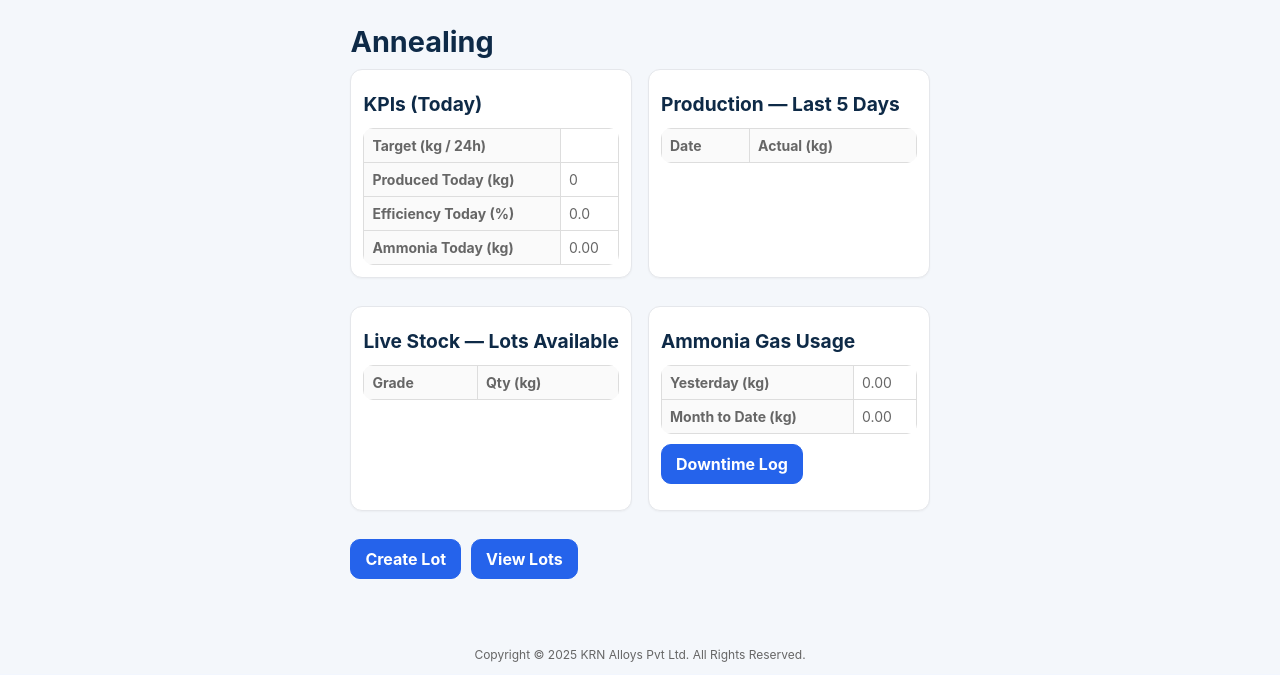
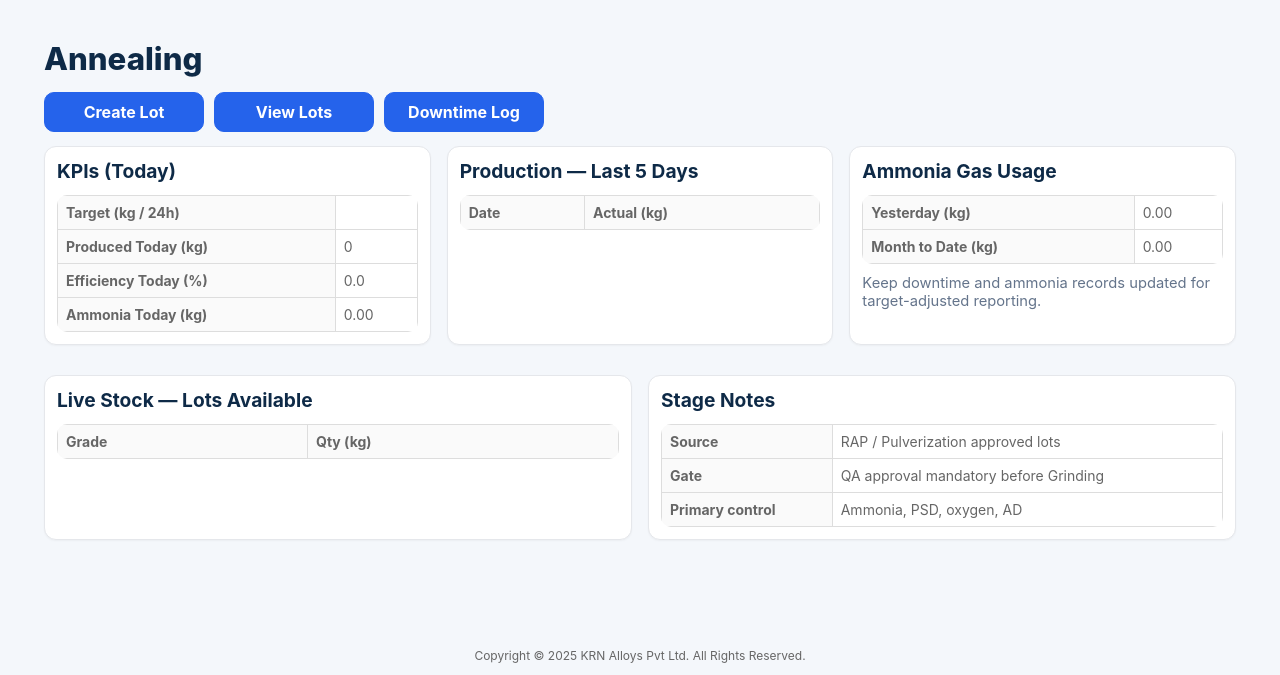
Before and after one commit to rakeshchandekar-design/krn-mrp-plant1, a Python web app: template templates/annealing_home.html in a window 1280 px wide. Shown: the part 134-809 px from the top of the page. Run offline with Jinja, Linux system fonts and the light colour scheme; the template is opened without the code that fills it, so the values that code supplies are empty.

Commit message:
krn-mrp-ui-erp-enhancement-pass

```diff
--- a/static/styles.css
+++ b/static/styles.css
@@ -271,3 +271,25 @@ input, select, textarea, button, .btn, .btn-auth{
     position:sticky; bottom:0; z-index:40; background:#fff; border-top:1px solid var(--line); padding:10px;
   }
 }
+
+
+/* === ERP layout stabilization v3 === */
+.krn-shell{max-width:1460px !important;}
+.page-wrap{max-width:1360px;margin:0 auto;padding:18px 22px 24px;}
+.module-shell{max-width:1360px;margin:0 auto;padding:18px 22px 24px;}
+.module-title{margin:4px 0 14px 0;font-size:1.95rem;font-weight:800;color:var(--krn-blue);}
+.grid-3{display:grid;grid-template-columns:1fr;gap:16px;margin-bottom:12px;}
+@media (min-width: 980px){.grid-3{grid-template-columns:repeat(3,minmax(0,1fr));}}
+.summary-cards{display:grid;grid-template-columns:1fr;gap:16px;margin-bottom:14px;}
+@media (min-width: 980px){.summary-cards{grid-template-columns:repeat(3,minmax(0,1fr));}}
+.table-card table{width:100%;}
+.table-card .table{width:100%;}
+.card h3,.card h2{margin-top:0}
+.actions-top{display:flex;gap:10px;flex-wrap:wrap;align-items:center;margin-bottom:14px}
+.actions-top .btn{min-width:160px;justify-content:center}
+.auth-box .btn-auth{min-width:120px;min-height:44px;display:inline-flex;align-items:center;justify-content:center;font-weight:700}
+.btn-auth{min-width:120px;min-height:44px;display:inline-flex;align-items:center;justify-content:center;font-weight:700}
+input[type="date"], .date-field{max-width:220px}
+.filter-row{display:flex;gap:10px;flex-wrap:wrap;align-items:end;margin-bottom:14px}
+.filter-row label{display:flex;flex-direction:column;gap:6px;font-weight:600;color:#334155}
+.compact-muted{color:#64748b;font-size:.92rem}
--- a/templates/annealing_home.html
+++ b/templates/annealing_home.html
@@ -1,13 +1,17 @@
 {% extends "base.html" %}
 {% block content %}
-{# single, consistent admin flag #}
 {% set admin = request.state.role is defined and request.state.role|string == 'admin' %}
+<div class="module-shell">
+  <h1 class="module-title">Annealing</h1>
 
-<h1>Annealing</h1>
+  <div class="actions-top">
+    <a class="btn btn-primary" href="/anneal/create">Create Lot</a>
+    <a class="btn" href="/anneal/lots">View Lots</a>
+    <a class="btn" href="/anneal/downtime">Downtime Log</a>
+  </div>
 
-<!-- Row 1: KPIs + Production -->
-<div class="grid-2">
-  <div class="card">
+  <div class="summary-cards">
+    <div class="card table-card">
       <h3>KPIs (Today)</h3>
       <table class="table small">
         <tr><th>Target (kg / 24h)</th><td>{{ target }}</td></tr>
@@ -21,7 +25,7 @@
       </table>
     </div>
 
-  <div class="card">
+    <div class="card table-card">
       <h3>Production — Last 5 Days</h3>
       <table class="table small">
         <tr><th>Date</th><th>Actual (kg)</th></tr>
@@ -30,11 +34,19 @@
         {% endfor %}
       </table>
     </div>
+
+    <div class="card table-card">
+      <h3>Ammonia Gas Usage</h3>
+      <table class="table small">
+        <tr><th>Yesterday (kg)</th><td>{{ '%.2f'|format(nh3_yday or 0) }}</td></tr>
+        <tr><th>Month to Date (kg)</th><td>{{ '%.2f'|format(nh3_mtd or 0) }}</td></tr>
+      </table>
+      <div class="compact-muted" style="margin-top:10px">Keep downtime and ammonia records updated for target-adjusted reporting.</div>
+    </div>
   </div>
 
-<!-- Row 2: Live Stock + Ammonia usage -->
-<div class="grid-2" style="margin-top:12px">
-  <div class="card">
+  <div class="grid-2">
+    <div class="card table-card">
       <h3>Live Stock — Lots Available</h3>
       <table class="table small">
         <tr><th>Grade</th><th>Qty (kg)</th></tr>
@@ -44,19 +56,14 @@
       </table>
     </div>
 
-  <div class="card">
-    <h3>Ammonia Gas Usage</h3>
+    <div class="card table-card">
+      <h3>Stage Notes</h3>
       <table class="table small">
-      <tr><th>Yesterday (kg)</th><td>{{ '%.2f'|format(nh3_yday or 0) }}</td></tr>
-      <tr><th>Month to Date (kg)</th><td>{{ '%.2f'|format(nh3_mtd or 0) }}</td></tr>
+        <tr><th>Source</th><td>RAP / Pulverization approved lots</td></tr>
+        <tr><th>Gate</th><td>QA approval mandatory before Grinding</td></tr>
+        <tr><th>Primary control</th><td>Ammonia, PSD, oxygen, AD</td></tr>
       </table>
-    <div class="toolbar"><a class="btn" href="/anneal/downtime">Downtime Log</a></div>
     </div>
   </div>
-
-<!-- actions -->
-<div class="toolbar" style="margin-top:10px">
-  <a class="btn btn-primary" href="/anneal/create">Create Lot</a>
-  <a class="btn" href="/anneal/lots">View Lots</a>
 </div>
 {% endblock %}
--- a/templates/atomization.html
+++ b/templates/atomization.html
@@ -1,6 +1,6 @@
 {% extends "base.html" %}
 {% block content %}
-<div class="page-wrap" style="max-width:1200px;margin:16px auto;padding:0 16px">
+<div class="module-shell">
 
   {% if error_msg %}
   <div class="alert" style="background:#fee2e2;color:#991b1b;border-color:#fecaca">
@@ -301,4 +301,5 @@
     if(w){ w.addEventListener('input', updateAlloc); }
   });
 </script>
+</div>
 {% endblock %}
--- a/templates/base.html
+++ b/templates/base.html
@@ -13,7 +13,7 @@
 
   <style>
     .krn-nav{background:#fff;border-bottom:4px solid #f59e0b;position:sticky;top:0;z-index:50;}
-    .krn-shell{max-width:1400px;margin:0 auto;padding:10px 18px 8px;}
+    .krn-shell{max-width:1460px;margin:0 auto;padding:10px 18px 8px;}
     .krn-toprow{display:flex;align-items:center;justify-content:space-between;gap:16px;}
     .header-brand{display:flex;align-items:center;gap:10px;white-space:nowrap;min-width:0;}
     .header-brand img{height:48px}
@@ -29,7 +29,7 @@
     .btn-auth:hover{background:#f59e0b;border-color:#f59e0b}
     footer{ text-align:center; font-size:0.75rem; color:#666; margin-top:20px; }
     body{background:#f4f7fb;color:#0f172a;}
-    .page-wrap{max-width:1400px;margin:0 auto;padding:14px 18px 22px;}
+    .page-wrap{max-width:1360px;margin:0 auto;padding:18px 22px 24px;}
     .btn, button, input[type="submit"], input[type="button"], a.btn{
       min-height:40px; padding:8px 14px; border-radius:10px; border:1px solid #2563eb;
       background:#2563eb; color:#fff; font-weight:700; text-decoration:none; display:inline-flex;
--- a/templates/dashboard.html
+++ b/templates/dashboard.html
@@ -7,9 +7,9 @@
     --bg:#f4f7fb; --card:#ffffff; --soft:#f8fafc; --success:#065f46; --warning:#92400e;
   }
   body{background:var(--bg)}
-  .exec-wrap{max-width:1400px;margin:0 auto;padding:18px}
-  .exec-hero{max-width:1120px;margin:0 auto}
-  .exec-hero{background:linear-gradient(135deg,#0e2a47 0%, #173b63 100%);color:#fff;border-radius:18px;padding:20px 22px;box-shadow:0 14px 34px rgba(14,42,71,.16);position:relative}
+  .exec-wrap{max-width:1360px;margin:0 auto;padding:18px 22px 24px}
+  .exec-hero{max-width:980px;margin:0 auto}
+  .exec-hero{background:linear-gradient(135deg,#0e2a47 0%, #173b63 100%);color:#fff;border-radius:18px;padding:18px 20px;box-shadow:0 14px 34px rgba(14,42,71,.16);position:relative}
   .exec-hero-top{display:flex;justify-content:space-between;gap:16px;align-items:center;flex-wrap:wrap;position:relative}.title-block{flex:1 1 auto;text-align:center}.title-block .exec-title,.title-block .exec-sub{color:#fff}.title-block .exec-title{text-shadow:0 1px 2px rgba(0,0,0,.2)}
   .exec-title{font-size:2rem;font-weight:800;line-height:1.1;margin:0}
   .exec-sub{margin-top:6px;font-size:13px;color:#dbe7f5}
--- a/templates/melting.html
+++ b/templates/melting.html
@@ -2,7 +2,7 @@
 {% extends "base.html" %}
 
 {% block content %}
-<div class="page-wrap" style="max-width:1200px;margin:16px auto;padding:0 16px">
+<div class="module-shell">
 
   <h1>Melting</h1>
 
@@ -306,5 +306,5 @@
     const m=document.getElementById('dt_min');
     if(m){ m.addEventListener('input', syncDowntime); syncDowntime(); }
   });
-</script>
-{% endblock %}
+</div>
+<script>
--- a/templates/qa_dashboard.html
+++ b/templates/qa_dashboard.html
@@ -9,7 +9,7 @@
     --muted:#6b7280; --border:#e5e7eb; --bg:#ffffff;
     --shadow:0 1px 2px rgba(0,0,0,.06), 0 1px 1px rgba(0,0,0,.04);
   }
-  .wrap{max-width:1240px;margin:16px auto;padding:0 16px}
+  .wrap{max-width:1360px;margin:16px auto;padding:0 16px}
   .page-title{margin:0 0 12px 0;font-size:26px;font-weight:800;letter-spacing:.2px}
 
   /* Cards & text */
--- a/templates/rap.html
+++ b/templates/rap.html
@@ -1,7 +1,7 @@
 {% extends "base.html" %}
 {% block content %}
 {% set read_only = is_read_only(request) %}
-<div class="page-wrap" style="max-width:1200px;margin:16px auto;padding:0 16px">
+<div class="module-shell">
 
   <h1>RAP – Ready After Atomization</h1>
 
@@ -269,4 +269,5 @@
     {% endif %}
   </div>
 </div>
+</div>
 {% endblock %}
```
Also changed, not shown: templates/dispatch_home.html (+21 -5 lines), templates/fg_home.html (+25 -11 lines), templates/grinding_home.html (+24 -15 lines), templates/pulv_home.html (+17 -7 lines). Lines whose indentation alone changed are shown as unchanged.
